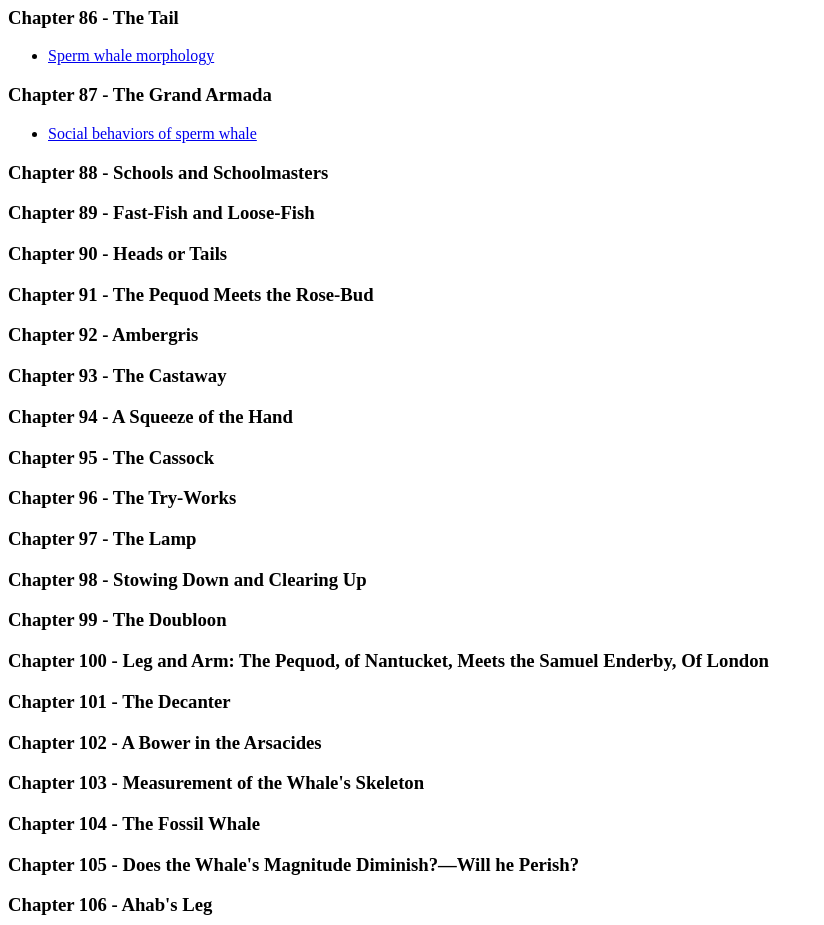
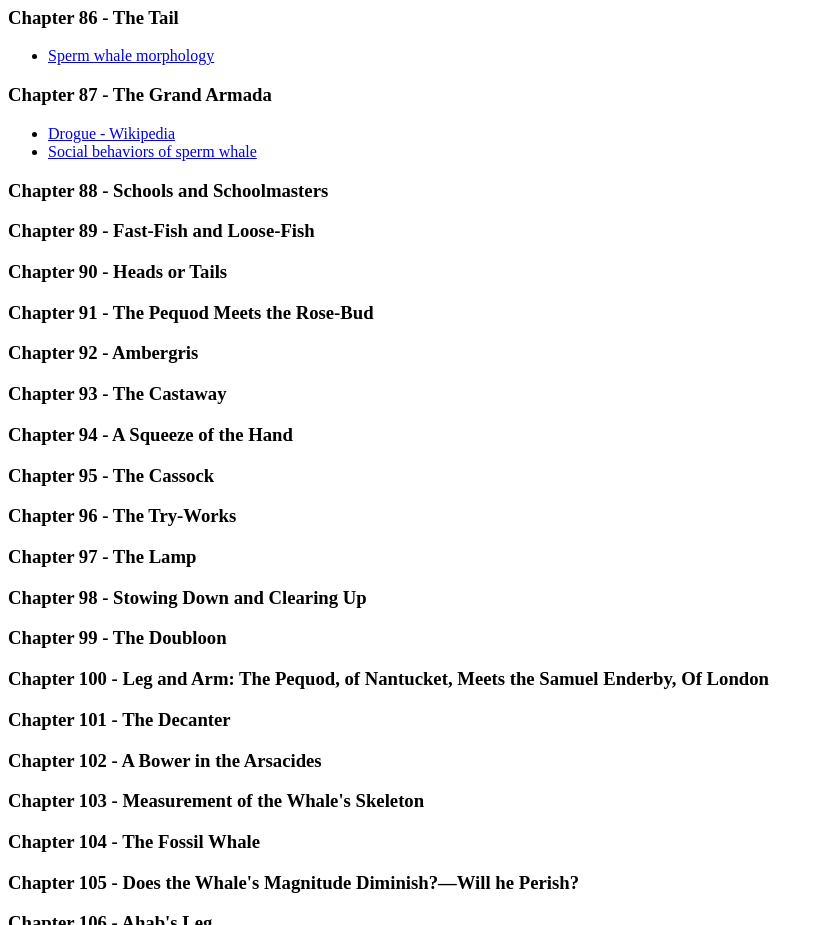
Before and after one commit to plwg/moby-dick, a plain HTML site: page index.html in a window 1280 px wide. Shown: the part 4660-5585 px from the top of the page, without its empty margins (0-824 px from the left). Drawn offline with Linux system fonts and the light colour scheme.

Commit message:
Wed Nov 20 09:20:36 PM +08 2024

```diff
--- a/index.html
+++ b/index.html
@@ -240,6 +240,8 @@ whale morphology</a></li>
 <h3 id="chapter-87---the-grand-armada">Chapter 87 - The Grand
 Armada</h3>
 <ul>
+<li><a href="https://en.wikipedia.org/wiki/Drogue">Drogue -
+Wikipedia</a></li>
 <li><a
 href="https://en.wikipedia.org/wiki/Sperm_whale#Relations_within_the_species">Social
 behaviors of sperm whale</a></li>
```
Also changed, not shown: 1 other file.
